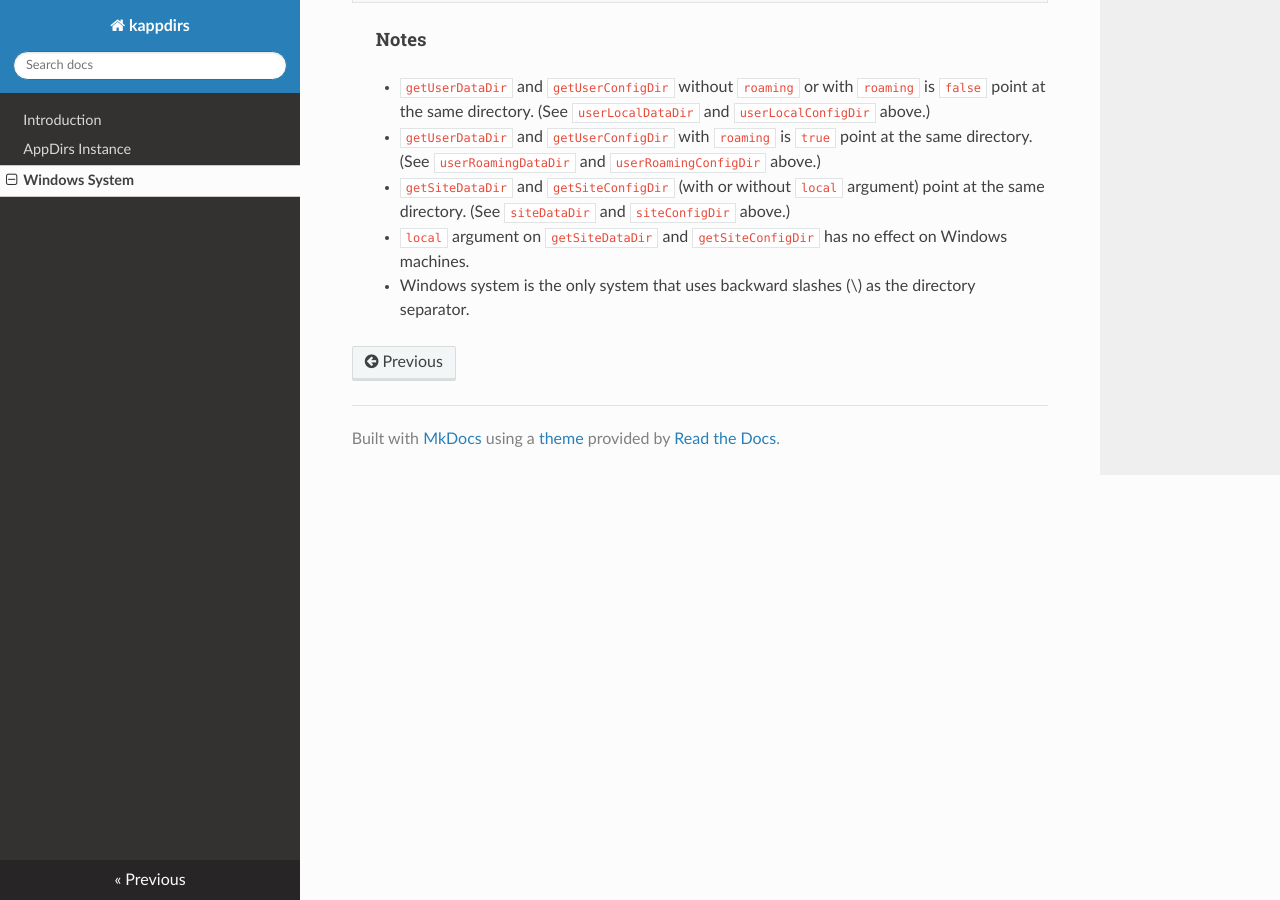
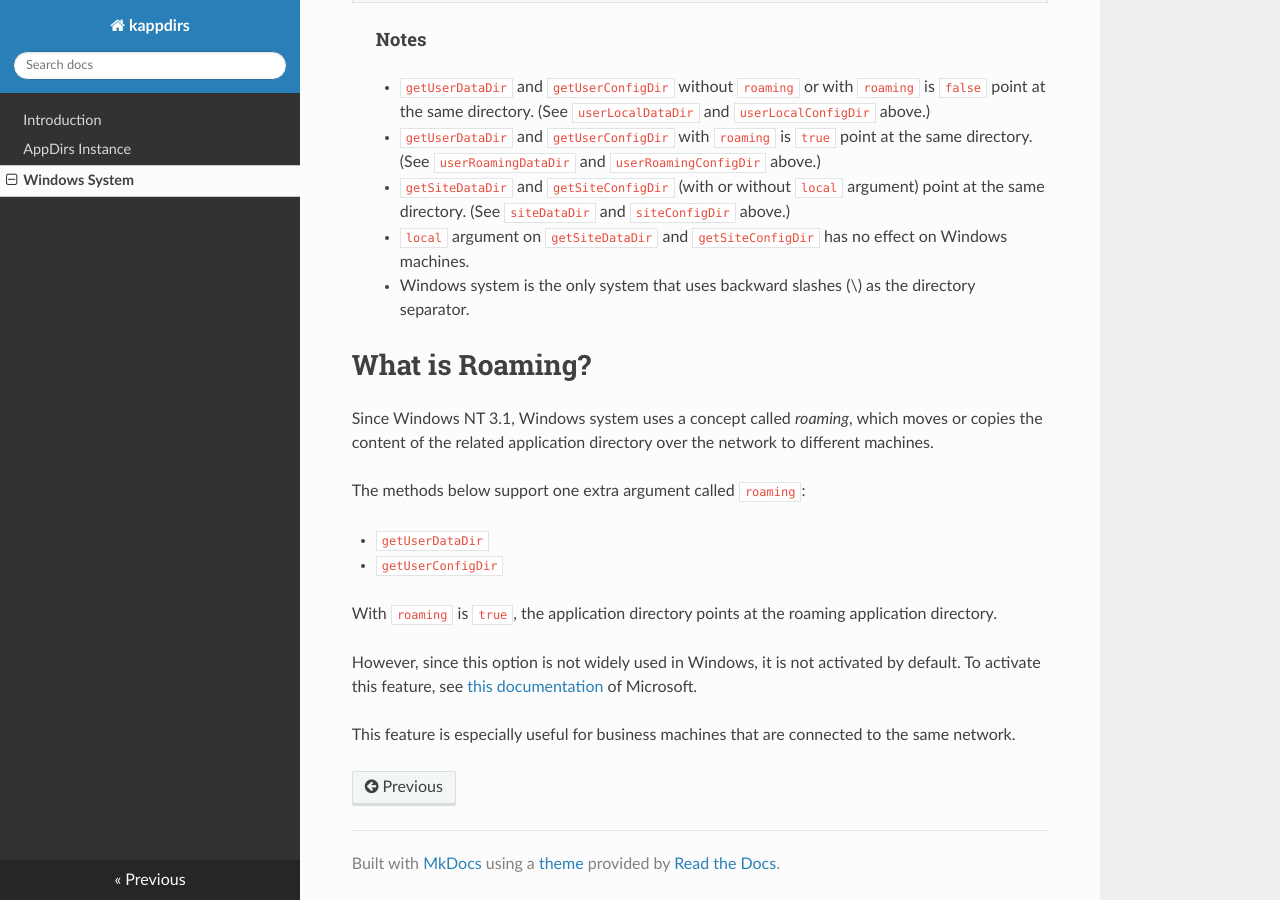
Before and after one commit to erayerdin/kappdirs, an MkDocs documentation site: the page built from docs/windows-system.md, in a window 1280 px wide and 900 px high, scrolled down 624 px. Built offline with MkDocs 1.6.1, drawn with Linux system fonts in a browser that asks for light colours; nearby versions of some CDN libraries.

Commit message:
added What is Roaming section to Windows section of docs

```diff
--- a/docs/windows-system.md
+++ b/docs/windows-system.md
@@ -49,3 +49,24 @@ val siteConfigDir: String = appdirs.getSiteConfigDir(APP_NAME, APP_VERSION, APP_
  >   effect on Windows machines.
  > - Windows system is the only system that uses backward slashes (\\) as
  >   the directory separator.
+
+# What is Roaming?
+
+Since Windows NT 3.1, Windows system uses a concept called *roaming*, which
+moves or copies the content of the related application directory over the
+network to different machines.
+
+The methods below support one extra argument called `roaming`:
+
+ - `getUserDataDir`
+ - `getUserConfigDir`
+
+With `roaming` is `true`, the application directory points at the roaming
+application directory.
+
+However, since this option is not widely used in Windows, it is not activated
+by default. To activate this feature, see [this documentation](https://docs.microsoft.com/en-us/windows-server/storage/folder-redirection/deploy-roaming-user-profiles)
+of Microsoft.
+
+This feature is especially useful for business machines that are connected
+to the same network.
```
Also changed, not shown: docs/appdirs.md (+3 -3 lines).
